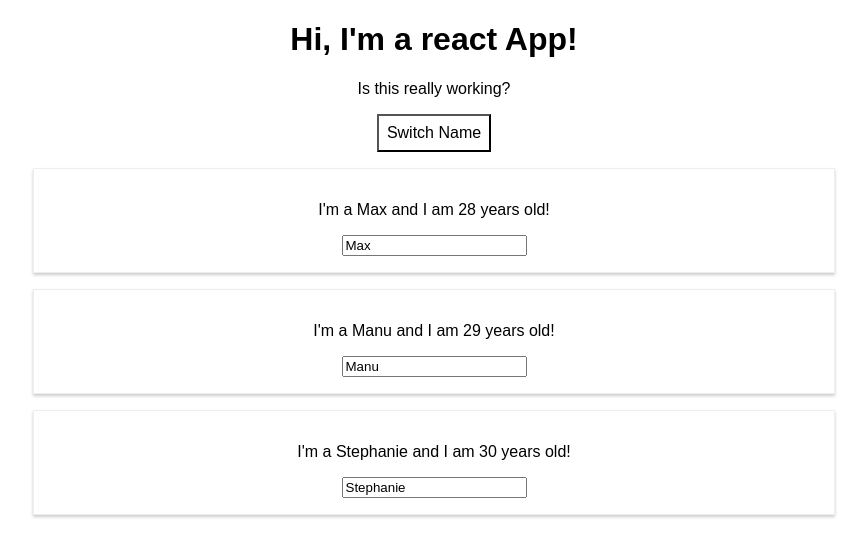
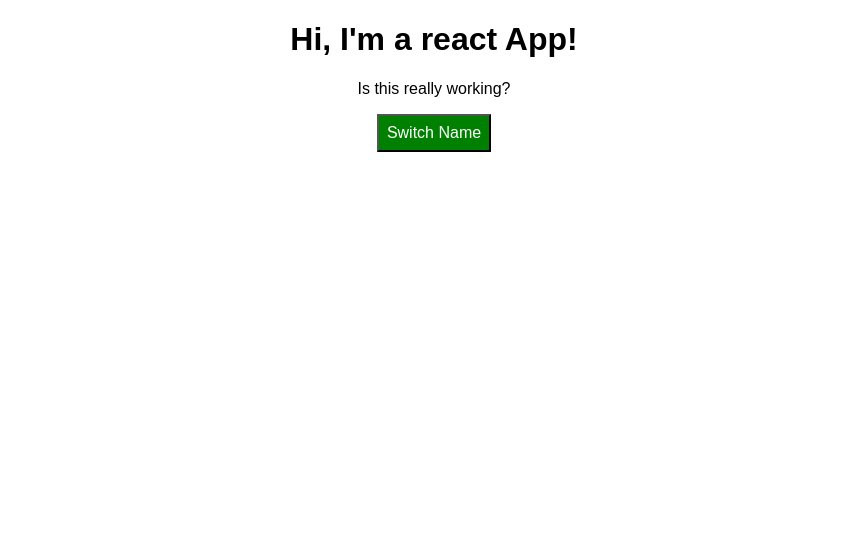
Before and after one commit to yadnyesh/max_react_redux, a React (Create React App) app in the folder react-complete-guide/: page / in a window 1280 px wide. Shown: the top 556 px of the page, without its empty margins (206-1073 px from the left). Built offline with nearby package versions, Linux system fonts and the light colour scheme.

Commit message:
Apply css styles dynamically

```diff
--- a/react-complete-guide/src/App.js
+++ b/react-complete-guide/src/App.js
@@ -11,7 +11,7 @@ class App extends Component {
       { id: 3, name: 'Stephanie', age:30 }
     ],
     otherState: 'Some other value',
-    showPersons: true
+    showPersons: false
   }
 
   nameChangedHandler = (event, id) => {
@@ -42,7 +42,8 @@ class App extends Component {
 
   render() {
     const style = {
-      backgroundColor: 'white',
+      backgroundColor: 'green',
+      color: 'white',
       font: 'inherit',
       border: '1x solid blue',
       padding: '8px',
@@ -65,6 +66,8 @@ class App extends Component {
           })}
         </div>
       );
+
+      style.backgroundColor = 'red';
     }
 
     return (
```
